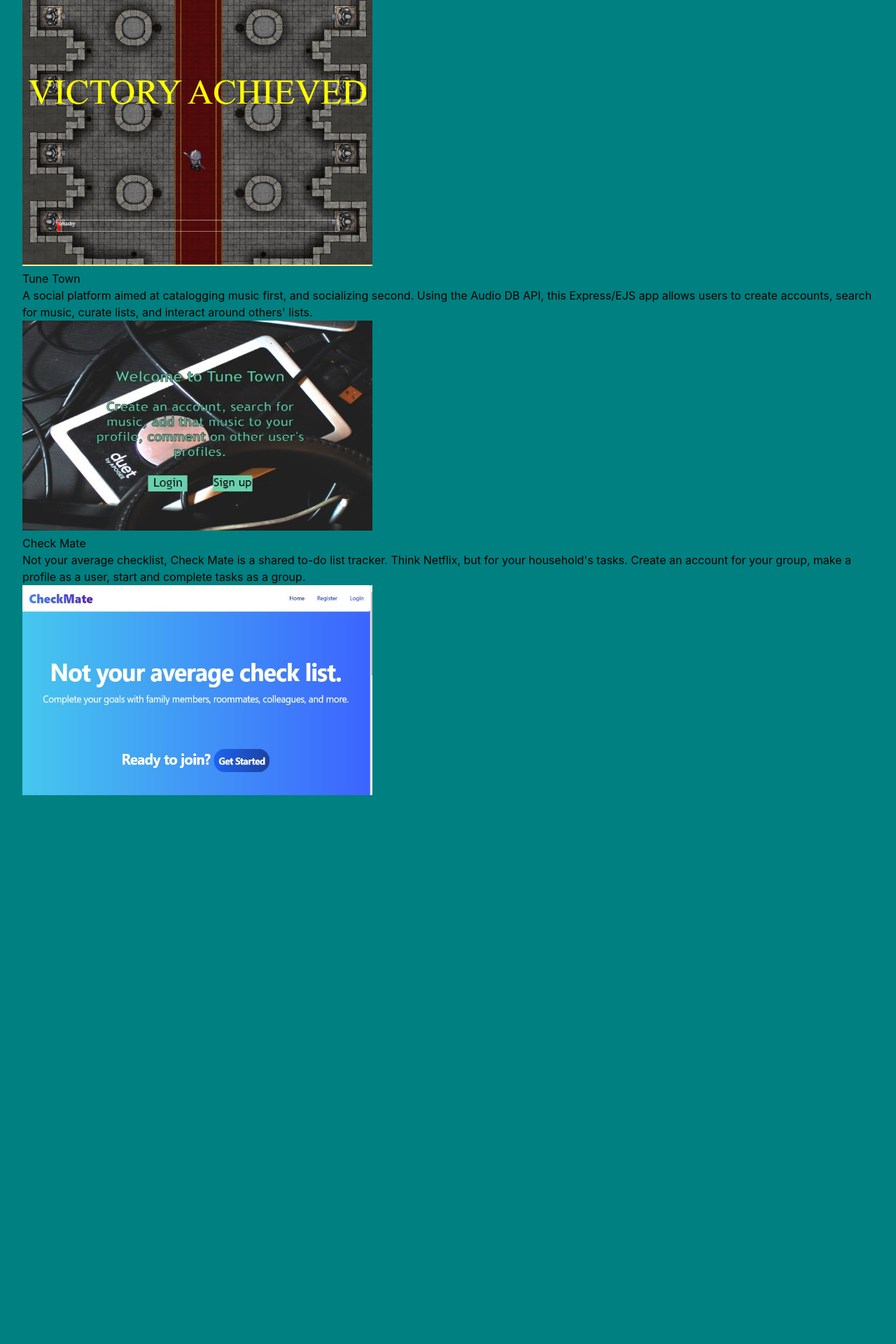
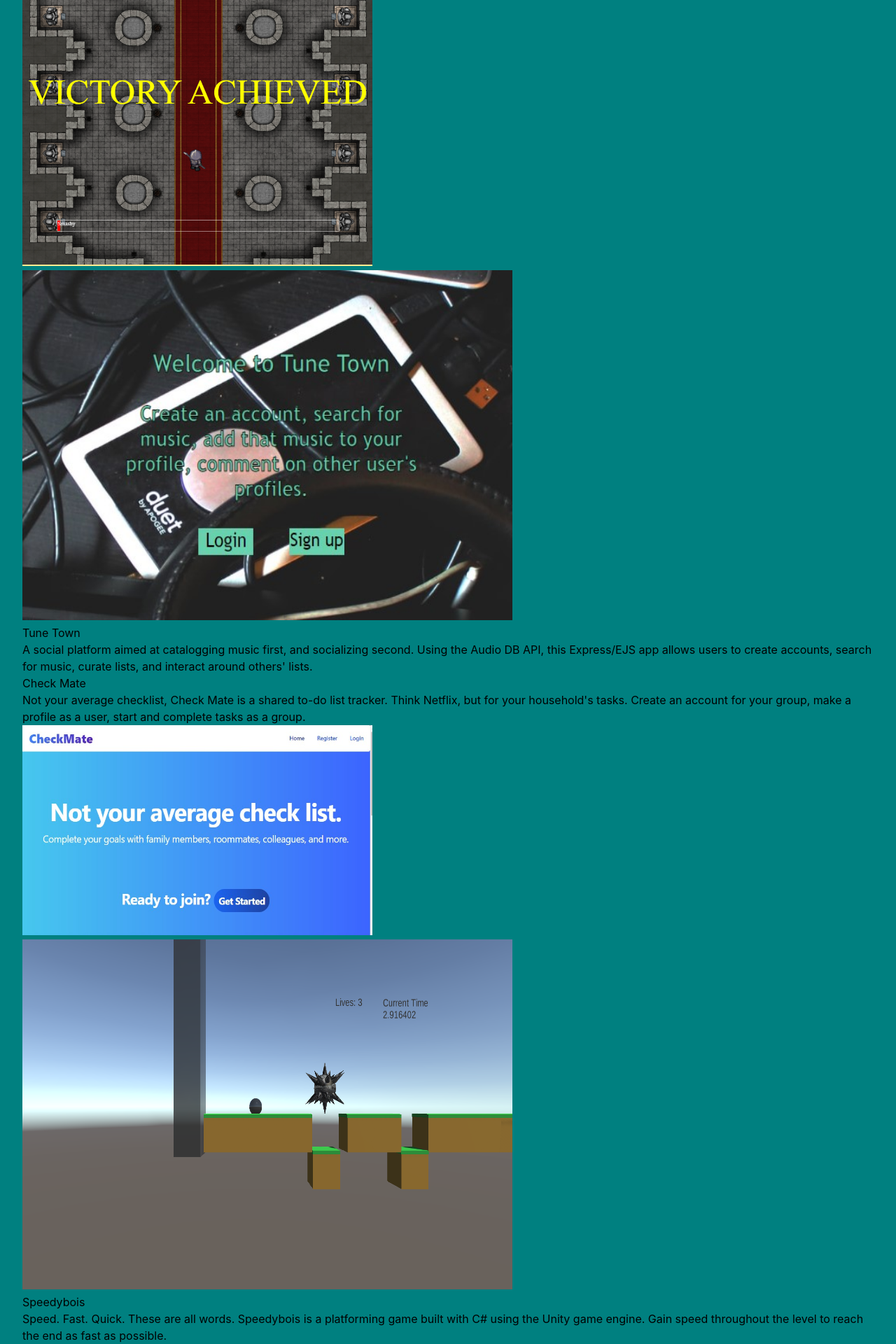
Before and after one commit to seiplet93/portfolio, a Next.js app: page / in a window 1280 px wide. Shown: the part 545-2465 px from the top of the page at 70% size. Before the commit the page ends 1687 px from the top, so only its background shows below. Built offline with nearby package versions, Linux system fonts and the light colour scheme.

Commit message:
updated styling, i hate it

```diff
--- a/pages/index.js
+++ b/pages/index.js
@@ -14,14 +14,17 @@
 
       <main>
         <h1 className="center">Terry Seiple</h1>
-        <div>
-          <div className="flex items-center">
-            <h2 className="text-2xl">
+        <div className="flex-column space-y-10 mx-10">
+          <div className="flex w-screen align-center justify-center space-evenly">
+            <div className="self-center justify-center flex-column ">
+              <h2 className="text-2xl text-center flex-column">
                 <a href="https://github.com/seiplet93/Dim-Souls">Dim Souls</a>
               </h2>
-            <p>
-              A top-down, 2-D take on the souls-like game genre. Dim Souls is an
-              ode to the Dark Souls franchise created with HTML Canvas and
+
+              {/* </div> <div className="flex w-1/3"> */}
+              <p className="flex text-center mr-5">
+                A top-down, 2-D take on the souls-like game genre. Dim Souls is
+                an ode to the Dark Souls franchise created with HTML Canvas and
                 JavaScript.
               </p>
             </div>
@@ -36,40 +39,40 @@
             />
           </div>
 
-        <div>
-          <div>
-            <h2 className="text-2xl">
+          <div className="flex w-screen align-center justify-center space-evenly">
+            <Image
+              // '/' assumes you are in the public folder
+
+              src="/tunetown.jpg"
+              alt="tune town"
+              // width and height are required
+              width={700}
+              height={500}
+            />
+            <div className="self-center justify-center flex-column">
+              <h2 className="text-2xl text-center flex-column">
                 <a href="https://github.com/seiplet93/Tune-Town">Tune Town</a>
               </h2>
-            <p>
+              <p className="flex text-center ml-5">
                 A social platform aimed at catalogging music first, and
                 socializing second. Using the Audio DB API, this Express/EJS app
                 allows users to create accounts, search for music, curate lists,
                 and interact around others' lists.
               </p>
             </div>
-          <Image
-            // '/' assumes you are in the public folder
-
-            src="/tunetown.jpg"
-            alt="tune town"
-            // width and height are required
-            width={500}
-            height={300}
-          />
           </div>
 
-        <div>
-          <div>
-            <h2 className="text-2xl">
+          <div className="flex w-screen align-center justify-center space-evenly">
+            <div className="self-center justify-center flex-column">
+              <h2 className="text-2xl text-center flex-column">
                 <a href="https://github.com/seiplet93/InCRUDibles-client">
                   Check Mate
                 </a>
               </h2>
-            <p>
+              <p className="flex text-center mr-5">
                 Not your average checklist, Check Mate is a shared to-do list
-              tracker. Think Netflix, but for your household's tasks. Create an
-              account for your group, make a profile as a user, start and
+                tracker. Think Netflix, but for your household's tasks. Create
+                an account for your group, make a profile as a user, start and
                 complete tasks as a group.
               </p>
             </div>
@@ -77,12 +80,35 @@
               // '/' assumes you are in the public folder
 
               src="/checkmate.jpg"
-            alt="RIP King"
+              alt="Checkmate"
               // width and height are required
               width={500}
               height={300}
             />
           </div>
+
+          <div className="flex w-screen align-center justify-center space-evenly">
+            <Image
+              // '/' assumes you are in the public folder
+
+              src="/speedybois.jpg"
+              alt="speedybois"
+              // width and height are required
+              width={700}
+              height={500}
+            />
+            <div className="self-center justify-center flex-column">
+              <h2 className="text-2xl text-center flex-column">
+                <a href="https://github.com/seiplet93/speedybois">Speedybois</a>
+              </h2>
+              <p className="flex text-center ml-5">
+                Speed. Fast. Quick. These are all words. Speedybois is a
+                platforming game built with C# using the Unity game engine. Gain
+                speed throughout the level to reach the end as fast as possible.
+              </p>
+            </div>
+          </div>
+        </div>
       </main>
     </div>
   );
```
Also changed, not shown: pages/about.jsx (+0 -14 lines), public/Changuito.jpg (deleted), public/speedybois.jpg (added). Lines whose indentation alone changed are shown as unchanged.
